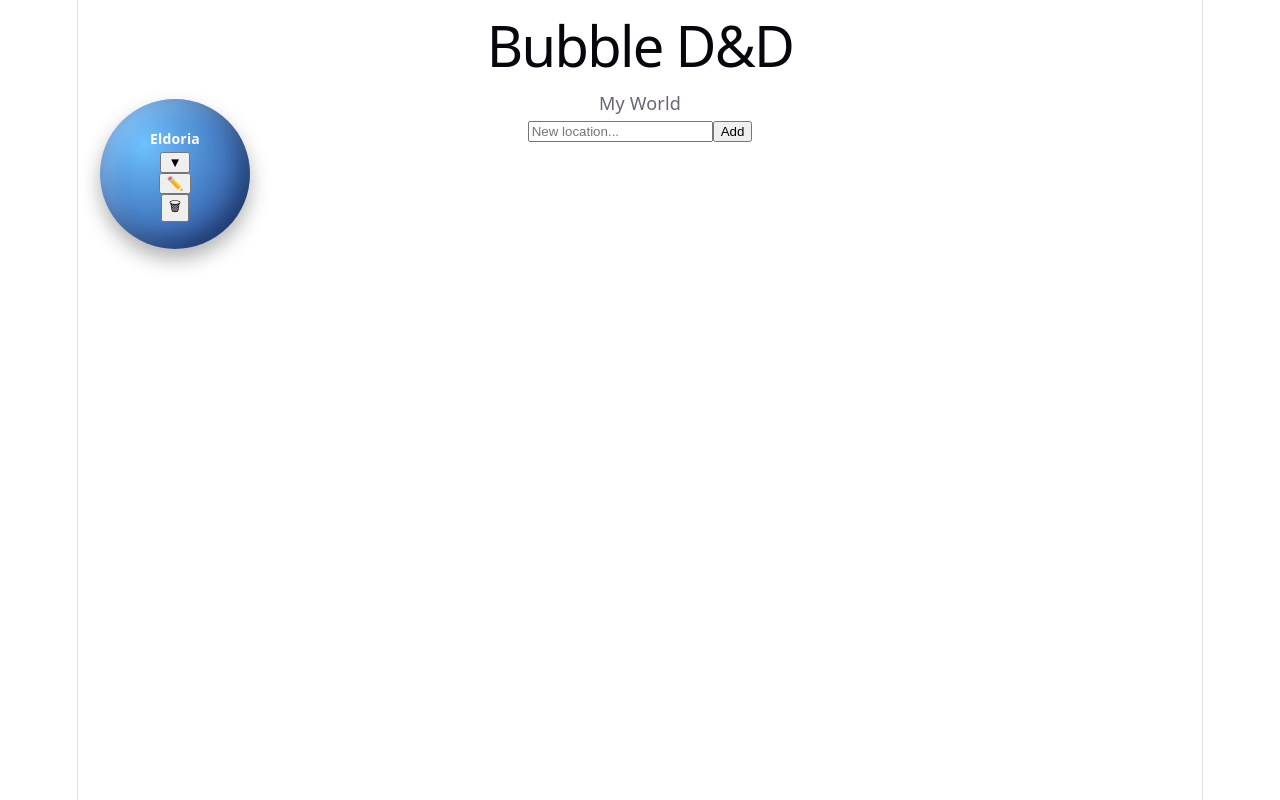
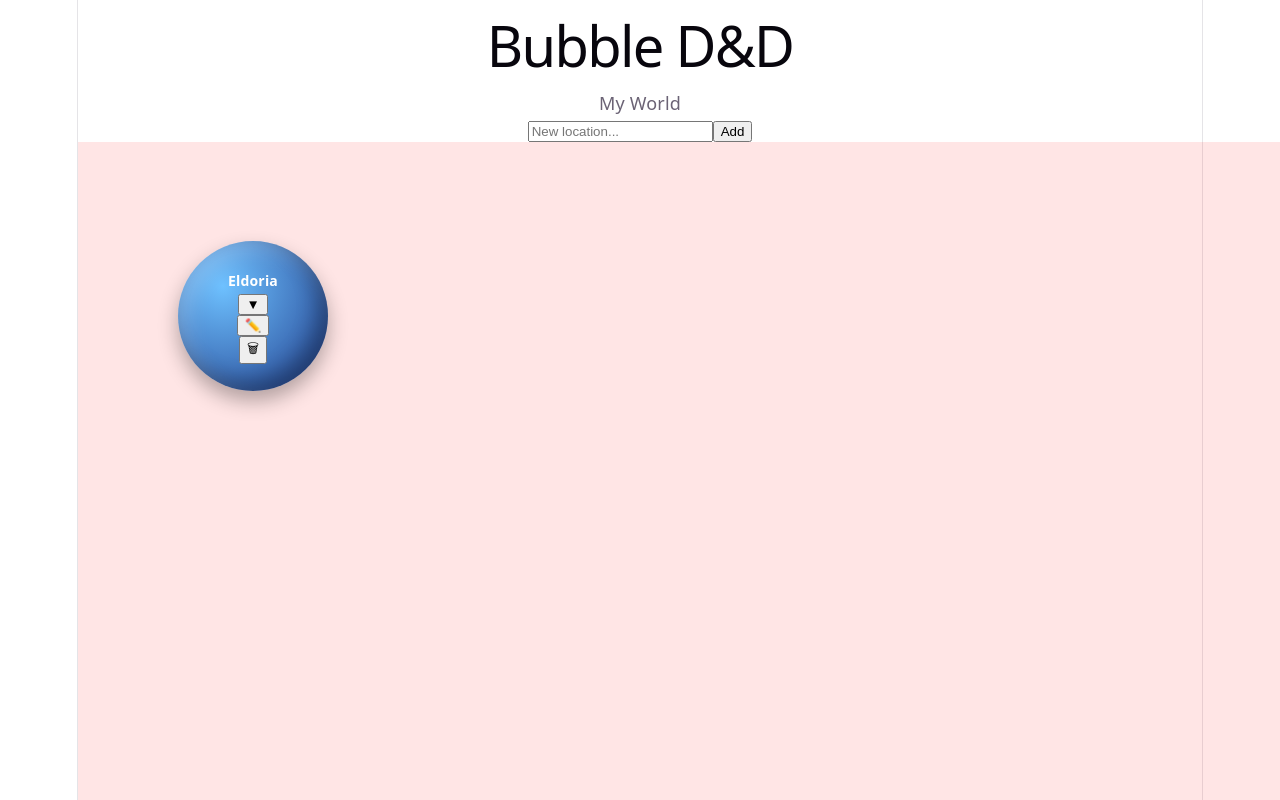
Before and after one commit to sreynoldsdesign/bubble-dnd, a React (Vite) app: page / in a window 1280 px wide. Built offline with nearby package versions, Linux system fonts and the light colour scheme.

Commit message:
Fixed pan/zoom

```diff
--- a/src/App.css
+++ b/src/App.css
@@ -1,10 +1,11 @@
 .canvas-container {
-  width: 100%;
-  height: 80vh;
+  width: 100vw;
+  height: 100vh;
   overflow: hidden;
-  background: #0f172a;
+  background: rgba(255,0,0,0.1);
   cursor: grab;
-  position: relative;
+  position: fixed;
+  z-index: 0;
 }
 
 .canvas-container:active {
@@ -12,7 +13,10 @@
 }
 
 .canvas {
-  width: 100%;
-  height: 100%;
+  width: 2000px;
+  height: 2000px;
   transform-origin: 0 0;
+  position: absolute;
+  top: 0;
+  left: 0;
 }
--- a/src/App.jsx
+++ b/src/App.jsx
@@ -1,7 +1,9 @@
 import {useState} from "react";
 import { useEffect } from "react";
+import { useRef } from "react";
 import Header from "./components/Header";
 import BubbleList from "./components/BubbleList";
+import "./App.css";
 
 import {
   findNode,
@@ -44,6 +46,8 @@ function App(){
   const [panning, setPanning] = useState(false);
   const [startPan, setStartPan] = useState({ x:0, y: 0});
   const [zoom, setZoom] = useState(1);
+  const containerRef = useRef(null);
+  const [newName, setNewName] = useState("")
 
   useEffect(() => {
     const saved = localStorage.getItem("tree");
@@ -103,6 +107,7 @@ function App(){
   }
 
   function handleMouseDown(e) {
+    console.log("mousedown fired");
     if (e.target.closest(".bubble")) return;
 
     setPanning(true);
@@ -114,6 +119,7 @@ function App(){
 
   function handleMouseMove(e) {
     if (!panning) return;
+    console.log("mousemove firing");
 
     setPan({
       x: e.clientX - startPan.x,
@@ -143,13 +149,34 @@ function App(){
   function handleWheel(e) {
     e.preventDefault(e);
 
-    const zoomFactor = 0.1;
-    let newZoom = zoom - e.deltaY * zoomFactor * 0.01;
+    const zoomFactor = 0.001;
+    let newZoom = zoom - e.deltaY * zoomFactor;
 
     newZoom = Math.max(0.5, Math.min(2, newZoom));
 
     setZoom(newZoom);
   }
+
+  useEffect(() => {
+    window.addEventListener("mousemove", handleMouseMove);
+    window.addEventListener("mouseup", handleMouseUp);
+
+    return () => {
+      window.removeEventListener("mousemove", handleMouseMove);
+      window.removeEventListener("mouseup", handleMouseUp);
+    };
+  }, [panning, startPan]);
+
+  useEffect(() => {
+    const el = containerRef.current;
+    if (!el) return;
+
+    el.addEventListener("wheel", handleWheel, { passive: false});
+
+    return () => {
+      el.removeEventListener("wheel", handleWheel);
+    };
+  }, [zoom]);
 
   const path = getPath(tree, currentNodeId);
 
@@ -159,19 +186,44 @@ function App(){
         path={path}
       />
 
-      <div className="canvas-container" onWheel={handleWheel} onMouseDown={handleMouseDown} onMouseMove={handleMouseMove} onMouseUp={handleMouseUp}>
-        <div className="canvas" style={{transform: `translate(${pan.x}px, ${pan.y}px) scale9${zoom})`}}>
+      <div className="controls">
+        <input
+            placeholder="New location..."
+            value={newName}
+            onChange={(e) => setNewName(e.target.value)}
+            onKeyDown={(e) => {
+              if(e.key === "Enter"){
+                if (!newName.trim()) return;
+                setTree(prev => addNode(prev, currentNodeId, newName))
+                setNewName("");
+              }
+            }}
+          />
+
+          <button onClick={() => {
+            if(!newName.trim()) return;
+            console.log("ADDING TO:", currentNode.id, newName);
+            setTree(prev => addNode(prev, currentNodeId, newName))
+            setNewName("");
+          }}
+          >
+          Add
+          </button>
+
+          {currentNode.id !== "world" && (
+              <button onClick={goBack}>Back</button>
+          )}
+      </div>
+
+      <div ref={containerRef} className="canvas-container" onMouseDown={handleMouseDown}  >
+        <div className="canvas" style={{transform: `translate(${pan.x}px, ${pan.y}px) scale(${zoom})`}}>
           <BubbleList
             currentNode={currentNode}
             enterNode={enterNode}
-            goBack={goBack}
             expanded={expanded}
             toggleNode={toggleNode}
             updateNodeNotes={updateNodeNotes}
             updateNodePosition={updateNodePosition}
-            addNode={(parentId,name) =>
-              setTree(prev => addNode(prev, parentId, name))
-            }
             renameNode={(id,newName) =>
               setTree(prev => renameNode(prev, id, newName))
             }
--- a/src/components/BubbleItem.jsx
+++ b/src/components/BubbleItem.jsx
@@ -9,6 +9,8 @@ function BubbleItem({ node, updateNodePosition, onClick, updateNodeNotes, rename
   const [dragging,setDragging] = useState(false);
   const [hasMoved, setHasMoved] = useState(false);
   const [startPos, setStartPos] = useState({x:0, y:0});
+
+  console.log("BubbleItem render:", node.id, node.x, node.y);
 
   function handleMouseDown(e){
     e.stopPropagation();
@@ -24,7 +26,7 @@ function BubbleItem({ node, updateNodePosition, onClick, updateNodeNotes, rename
     const dx = Math.abs(e.clientX - startPos.x);
     const dy = Math.abs(e.clientY - startPos.y);
 
-    if (dx >5 || dy > 5){
+    if (dx >2 || dy > 2){
       setHasMoved(true);
       updateNodePosition(node.id, e.clientX,e.clientY);
     }
--- a/src/components/BubbleList.jsx
+++ b/src/components/BubbleList.jsx
@@ -2,37 +2,12 @@ import { useState } from "react";
 import BubbleItem from "./BubbleItem";
 import "./BubbleList.css"
 
-function BubbleList({ currentNode, enterNode, goBack, expanded, toggleNode, updateNodeNotes, updateNodePosition, addNode, renameNode, deleteNode}) {
-  const [newName, setNewName] = useState("")
+function BubbleList({ currentNode, enterNode, expanded, toggleNode, updateNodeNotes, updateNodePosition, renameNode, deleteNode}) {
+
 
   return (
     <div>
-        <input
-          placeholder="New location..."
-          value={newName}
-          onChange={(e) => setNewName(e.target.value)}
-          onKeyDown={(e) => {
-            if(e.key === "Enter"){
-              if (!newName.trim()) return;
-              addNode(currentNode.id, newName);
-              setNewName("");
-            }
-          }}
-        />
 
-        <button onClick={() => {
-          if(!newName.trim()) return;
-          console.log("ADDING TO:", currentNode.id, newName);
-          addNode(currentNode.id, newName);
-          setNewName("");
-        }}
-        >
-        Add
-        </button>
-
-        {currentNode.id !== "world" && (
-            <button onClick={goBack}>Back</button>
-        )}
 
         {currentNode.children.map(child => (
         <BubbleItem key={child.id} node={child} updateNodePosition={updateNodePosition} onClick={() => enterNode(child)} updateNodeNotes={updateNodeNotes} renameNode={renameNode} deleteNode={deleteNode} expanded={expanded} toggleNode={toggleNode}/>
```
